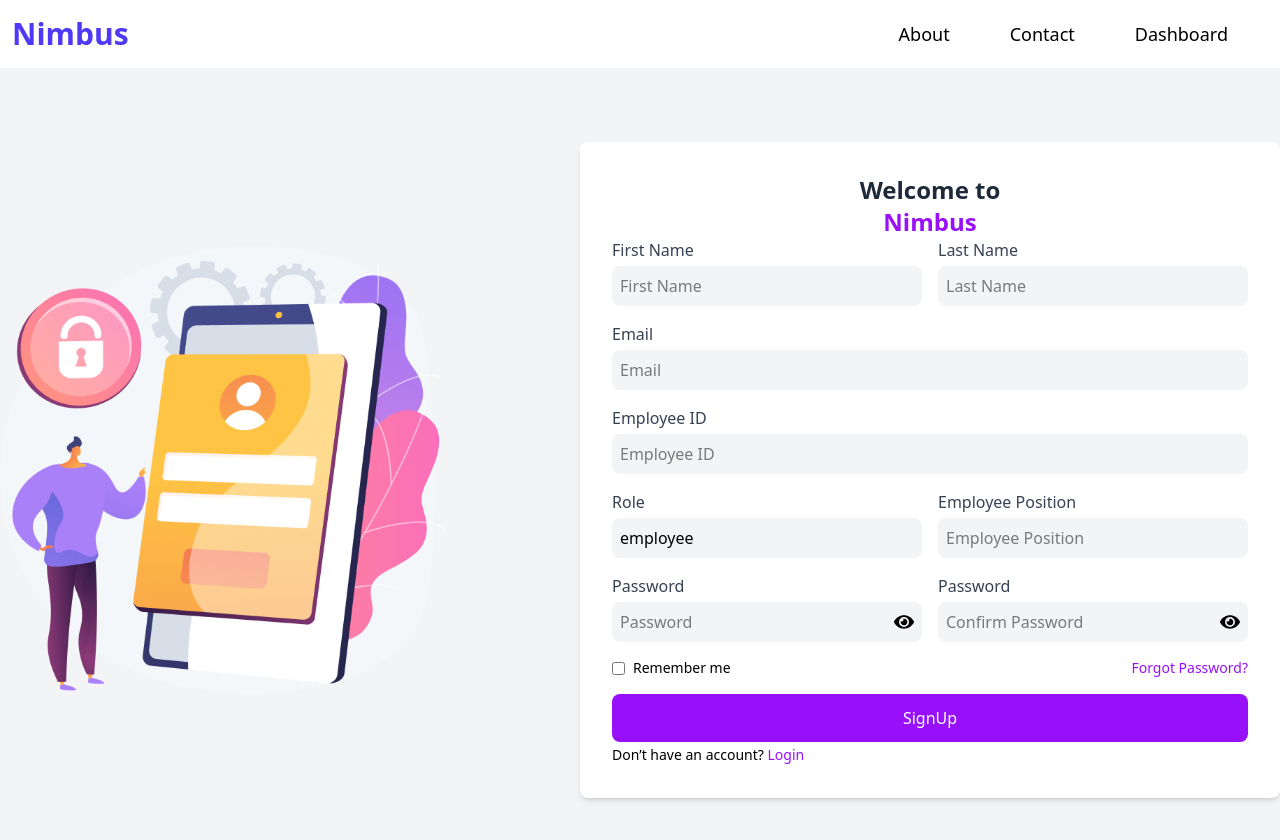
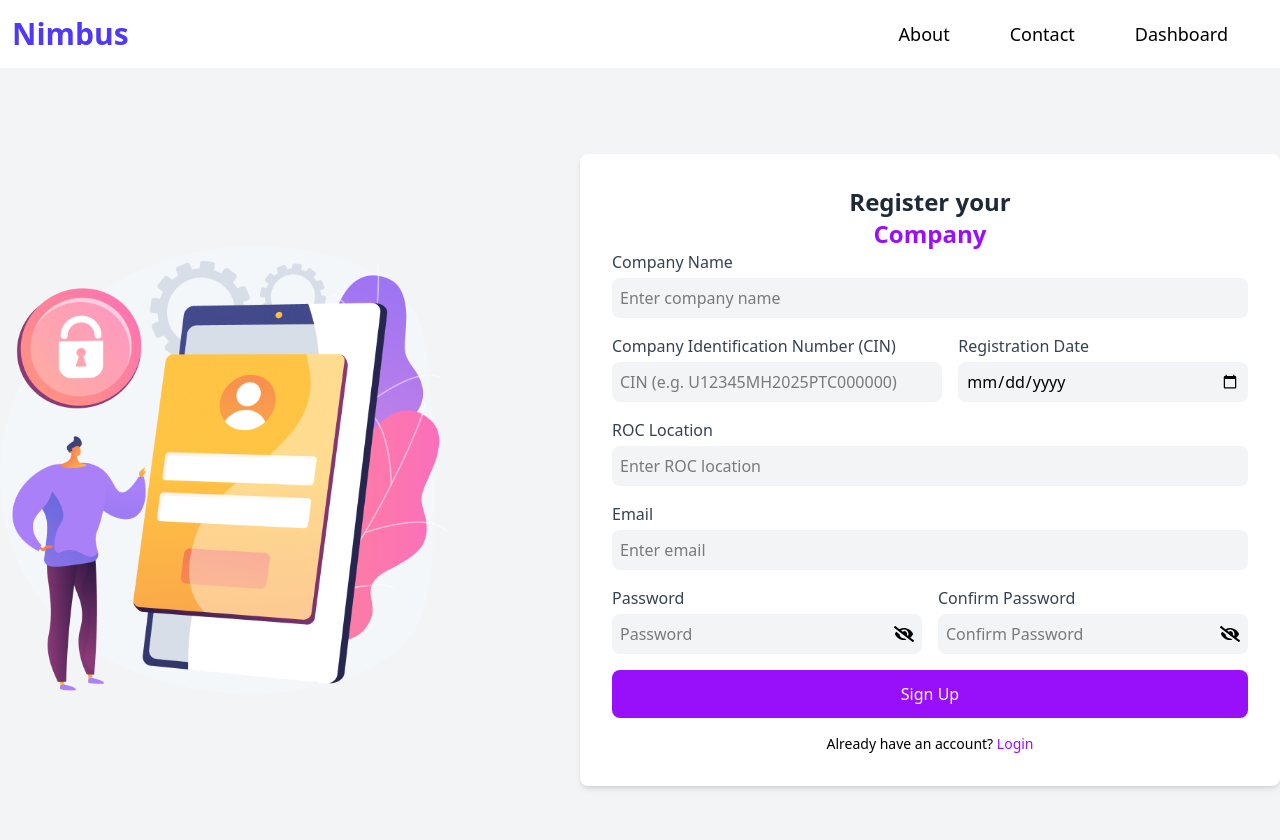
Before and after one commit to RohitMangale/Nimbus, a React (Vite) app in the folder frontend/: page /signup in a window 1280 px wide. Shown: the top 840 px of the page. Built offline with nearby package versions, Linux system fonts and the light colour scheme; a web font is replaced by a local one.

Commit message:
Login & Signup

```diff
--- a/frontend/src/pages/Login.jsx
+++ b/frontend/src/pages/Login.jsx
@@ -1,4 +1,3 @@
-// src/pages/Login.jsx
 import { useState } from 'react';
 import axios from "axios";
 import illustration from '../assets/imgs/loginIllustration.png';
@@ -13,7 +12,9 @@ const Login = () => {
   const [form, setForm] = useState({
     email: "",
     password: "",
+    role: "employee", // default role
   });
+
   const dispatch = useDispatch();
   const navigate = useNavigate();
 
@@ -23,16 +24,23 @@ const Login = () => {
 
   const handleSubmit = async (e) => {
     e.preventDefault();
+    try {
+      const res = await axios.post("http://localhost:5000/auth/login", {
+        email: form.email,
+        password: form.password,
+        userType: form.role,
+      });
 
-    try {
-      const res = await axios.post("http://localhost:5000/auth/login", form);
       const token = res.data.token;
-      console.log(res.data);
-      const user = res.data.user; // Extract user details from response
+      const user = res.data.user;
+
       dispatch(setCredentials({ user, token }));
       localStorage.setItem("token", token);
       toast.success("Login successful!");
-      navigate('/userDashboard');
+
+      // Redirect based on role
+      navigate('/Dashboard');
+
     } catch (err) {
       toast.error(err.response?.data?.error || "Login failed");
     }
@@ -48,24 +56,6 @@ const Login = () => {
           <h2 className="text-2xl font-semibold text-gray-800 text-center">
             Welcome to <br /> <span className="text-purple-600 font-bold">Nimbus</span>
           </h2>
-
-          {/* Social Login Buttons */}
-          {/* <div className="mt-6">
-            <button className="flex items-center w-full p-3 border rounded-lg mb-3 hover:bg-gray-100">
-              <img src="https://www.svgrepo.com/show/355037/google.svg" alt="Google" className="w-5 h-5 mr-3" />
-              Login with Google
-            </button>
-            <button className="flex items-center w-full p-3 border rounded-lg hover:bg-gray-100">
-              <img src="https://www.svgrepo.com/show/355061/facebook.svg" alt="Facebook" className="w-5 h-5 mr-3" />
-              Login with Facebook
-            </button>
-          </div>
-
-          <div className="flex items-center my-4">
-            <hr className="flex-grow border-gray-300" />
-            <span className="px-2 text-gray-500">OR</span>
-            <hr className="flex-grow border-gray-300" />
-          </div> */}
 
           {/* Email Input */}
           <div className="mb-4">
@@ -104,6 +94,20 @@ const Login = () => {
             </div>
           </div>
 
+          {/* Role Selection */}
+          <div className="mb-4">
+            <label className="text-gray-700 font-medium">Login as</label>
+            <select
+              name="role"
+              value={form.role}
+              onChange={handleChange}
+              className="w-full mt-1 p-2 rounded-lg bg-gray-100"
+            >
+              <option value="employee">Employee</option>
+              <option value="company">Company (Admin)</option>
+            </select>
+          </div>
+
           {/* Remember Me & Forgot Password */}
           <div className="flex justify-between items-center text-sm mb-4">
             <label className="flex items-center">
--- a/frontend/src/pages/Signup.jsx
+++ b/frontend/src/pages/Signup.jsx
@@ -1,217 +1,243 @@
 import React, { useState } from "react";
 import axios from "axios";
-import illustration  from '../assets/imgs/loginIllustration.png'
-import { Link, Navigate, useNavigate } from "react-router-dom";
-import { FaEye, FaIdCard, FaKey } from "react-icons/fa";
-import { MdEmail } from "react-icons/md";
+import illustration from "../assets/imgs/loginIllustration.png";
+import { Link, useNavigate } from "react-router-dom";
+import { FaEye, FaEyeSlash } from "react-icons/fa";
 
 const Signup = () => {
+  const [showPassword, setShowPassword] = useState(false);
+  const [showConfirmPassword, setShowConfirmPassword] = useState(false);
+
   const [form, setForm] = useState({
-        emp_id: "",
-        first_name: "",
-        last_name: "",
+    name: "",
     email: "",
     password: "",
+    cin: "",
+    registration_date: "",
+    roc_location: "",
     confirmPassword: "",
-        job_post: "",
-        role: "employee", // Default role
   });
+
   const navigate = useNavigate();
   const [message, setMessage] = useState("");
 
   const handleChange = (e) => {
     setForm({ ...form, [e.target.name]: e.target.value });
   };
-
   const handleSubmit = async (e) => {
     e.preventDefault();
+
+    // Frontend-only password match check
     if (form.password !== form.confirmPassword) {
-            setMessage("Passwords do not match!");
+      setMessage("Passwords do not match");
       return;
     }
 
+    const formData = {
+      name: form.name,
+      email: form.email,
+      password: form.password,
+      confirmPassword: form.confirmPassword,
+      cin: form.cin,
+      registration_date: form.registration_date,
+      roc_location: form.roc_location,
+    };
+
     try {
-            const res = await axios.post("http://localhost:5000/auth/signup", form);
+      const res = await axios.post("http://localhost:5000/auth/signup", formData);
       setMessage(res.data.message);
-            if (res.data.success) {
+
+      if (res.data.message === "Company registered successfully!") {
         setForm({
-                    emp_id: "",
-                    first_name: "",
-                    last_name: "",
+          name: "",
+          cin: "",
+          registration_date: "",
+          roc_location: "",
           email: "",
           password: "",
-                    confirmPassword: "",
-                    job_post: "",
-                    role: "employee", // Default role
+          confirmPassword: "", // Reset frontend-only field too
         });
-                navigate('/login');
+        navigate("/login");
       }
-
     } catch (err) {
+      console.error("Signup error:", err.response);
       setMessage(err.response?.data?.error || "Signup failed");
     }
   };
 
   return (
-
-
-
-    <div className=" flex justify-center h-full   bg-gray-100 ">
-        <div className="widthContainer flex min-h-screen gap-5 flex-row h-full items-center justify-between ">
-
-        <div className="max-w-md w-full ">
-            <img src={illustration} alt="" className=' h-full w-full' />
-
+    <div className="flex justify-center h-full bg-gray-100">
+      <div className="widthContainer flex min-h-screen gap-5 flex-row items-center justify-between">
+        <div className="max-w-md w-full">
+          <img src={illustration} alt="" className="h-full w-full" />
         </div>
-      <form onSubmit={handleSubmit} className="bg-white p-8 rounded-lg  shadow-md h- min-w-[500px] max-w-[700px] w-[100%]">
+        <form
+          onSubmit={handleSubmit}
+          className="bg-white p-8 rounded-lg shadow-md min-w-[500px] max-w-[700px] w-full"
+        >
           <h2 className="text-2xl font-semibold text-gray-800 text-center">
-          Welcome to <br /> <span className="text-purple-600 font-bold">Nimbus</span>
+            Register your <br />{" "}
+            <span className="text-purple-600 font-bold">Company</span>
           </h2>
 
+          {/* Company Name */}
+          <div className="mb-4">
+            <label className="text-gray-700 font-medium">Company Name</label>
+            <input
+              type="text"
+              name="name"
+              className="bg-gray-100 p-2 w-full rounded-lg mt-1 outline-none"
+              placeholder="Enter company name"
+              value={form.name}
+              onChange={handleChange}
+              required
+            />
+          </div>
 
-        <div className="flex flex-row gap-4 flex-1  ">
-               {/* First Name */}
+          {/* CIN and Registration Date */}
+          <div className="flex flex-row gap-4 flex-1">
+            {/* CIN Input */}
             <div className="mb-4 flex-grow-1">
-          <label className="text-gray-700 font-medium">First Name</label>
+              <label className="text-gray-700 font-medium">
+                Company Identification Number (CIN)
+              </label>
               <div className="flex items-center bg-gray-100 p-2 rounded-lg mt-1">
-
                 <input
-              type="text" name="first_name"
+                  type="text"
+                  name="cin"
+                  maxLength={21}
+                  pattern="[A-Za-z0-9]{1,21}"
+                  title="CIN must be alphanumeric and up to 21 characters"
                   className="bg-transparent flex-1 outline-none"
-              placeholder="First Name" value={form.first_name} onChange={handleChange} required
-
+                  placeholder="CIN (e.g. U12345MH2025PTC000000)"
+                  value={form.cin}
+                  onChange={handleChange}
+                  required
                 />
               </div>
             </div>
-        {/* Last Name */}
+
+            {/* Registration Date */}
+            <div className="mb-4">
+              <label className="text-gray-700 font-medium">
+                Registration Date
+              </label>
+              <input
+                type="date"
+                name="registration_date"
+                className="bg-gray-100 p-2 w-full rounded-lg mt-1 outline-none"
+                value={form.registration_date}
+                onChange={handleChange}
+                required
+              />
+            </div>
+          </div>
+
+          {/* ROC Location */}
+          <div className="mb-4">
+            <label className="text-gray-700 font-medium">ROC Location</label>
+            <input
+              type="text"
+              name="roc_location"
+              className="bg-gray-100 p-2 w-full rounded-lg mt-1 outline-none"
+              placeholder="Enter ROC location"
+              value={form.roc_location}
+              onChange={handleChange}
+              required
+            />
+          </div>
+
+          {/* Email */}
+          <div className="mb-4">
+            <label className="text-gray-700 font-medium">Email</label>
+            <input
+              type="email"
+              name="email"
+              className="bg-gray-100 p-2 w-full rounded-lg mt-1 outline-none"
+              placeholder="Enter email"
+              value={form.email}
+              onChange={handleChange}
+              required
+            />
+          </div>
+          {/* Password and Confirm Password */}
+          <div className="flex flex-row gap-4 flex-1">
+            {/* Password */}
             <div className="mb-4 flex-grow-1">
-          <label className="text-gray-700 font-medium">Last Name</label>
+              <label className="text-gray-700 font-medium">Password</label>
               <div className="flex items-center bg-gray-100 p-2 rounded-lg mt-1">
+                <input
+                  type={showPassword ? "text" : "password"}
+                  name="password"
+                  placeholder="Password"
+                  value={form.password}
+                  onChange={handleChange}
+                  className="bg-transparent flex-1 outline-none"
+                  required
+                />
+                <button
+                  type="button"
+                  onClick={() => setShowPassword(!showPassword)}
+                >
+                  {showPassword ? (
+                    <FaEye className="w-5 h-5 cursor-pointer" />
+                  ) : (
+                    <FaEyeSlash className="w-5 h-5 cursor-pointer" />
+                  )}
+                </button>
+              </div>
+            </div>
 
+            {/* Confirm Password */}
+            <div className="mb-4 flex-grow-1">
+              <label className="text-gray-700 font-medium">
+                Confirm Password
+              </label>
+              <div className="flex items-center bg-gray-100 p-2 rounded-lg mt-1">
                 <input
-              type="text" name="last_name"
+                  type={showConfirmPassword ? "text" : "password"}
+                  name="confirmPassword"
+                  placeholder="Confirm Password"
+                  value={form.confirmPassword}
+                  onChange={handleChange}
                   className="bg-transparent flex-1 outline-none"
-              placeholder="Last Name" value={form.last_name} onChange={handleChange} required
-
+                  required
                 />
+                <button
+                  type="button"
+                  onClick={() => setShowConfirmPassword(!showConfirmPassword)}
+                >
+                  {showConfirmPassword ? (
+                    <FaEye className="w-5 h-5 cursor-pointer" />
+                  ) : (
+                    <FaEyeSlash className="w-5 h-5 cursor-pointer" />
+                  )}
+                </button>
               </div>
             </div>
           </div>
 
+          {message && (
+            <p className="w-auto p-2 font-bold text-green-500 my-2 text-center text-2xl">
+              {message}
+            </p>
+          )}
+          <button
+            type="submit"
+            className="w-full cursor-pointer bg-purple-600 text-white p-3 rounded-lg hover:bg-purple-700"
+          >
+            Sign Up
+          </button>
 
-
-        {/* Email Input */}
-        <div className="mb-4">
-          <label className="text-gray-700 font-medium">Email</label>
-          <div className="flex items-center bg-gray-100 p-2 rounded-lg mt-1">
-            {/* <MdEmail className="w-5 h-5 mr-3" /> */}
-            <input
-              type="email" name="email"
-              className="bg-transparent flex-1 outline-none"
-              placeholder="Email" value={form.email} onChange={handleChange} required
-
-            />
-          </div>
-        </div>
-        {/* Emp ID */}
-        <div className="mb-4 flex-grow-1">
-          <label className="text-gray-700 font-medium">Employee ID</label>
-          <div className="flex items-center bg-gray-100 p-2 rounded-lg mt-1">
-            {/* <FaIdCard className="w-5 h-5 mr-3" /> */}
-            <input
-              type="text" name="emp_id"
-              className="bg-transparent flex-1 outline-none"
-              placeholder="Employee ID" value={form.emp_id} onChange={handleChange} required
-
-            />
-          </div>
-        </div>
-        {/*  */}
-        <div className="flex flex-row gap-4 flex-1  ">
-        <div className="mb-4  flex-grow-1 ">
-          <label className="text-gray-700 font-medium">Role</label>
-          <div className="flex items-center bg-gray-100 p-2 rounded-lg mt-1">
-
-            <input
-              type="text" name="role"
-              className="bg-transparent flex-1 outline-none"
-              placeholder="role" value={form.role} onChange={handleChange} required
-
-            />
-          </div>
-        </div>
-        <div className="mb-4  flex-grow-1 ">
-          <label className="text-gray-700 font-medium">Employee Position</label>
-          <div className="flex items-center bg-gray-100 p-2 rounded-lg mt-1">
-
-            <input
-              type="text" name="job_post"
-              className="bg-transparent flex-1 outline-none"
-              placeholder="Employee Position" value={form.job_post} onChange={handleChange} required
-
-            />
-          </div>
-        </div>
-        </div>
-        <div className="flex flex-row gap-4 flex-1  ">
-
-        {/* Password Input */}
-        <div className="mb-4 flex-grow-1">
-          <label className="text-gray-700 font-medium">Password</label>
-          <div className="flex items-center bg-gray-100 p-2 rounded-lg mt-1">
-            {/* <FaKey  className="w-5 h-5 mr-3" /> */}
-            <input
-              type="password"
-              name="password"
-              placeholder="Password" value={form.password} onChange={handleChange} required
-              className="bg-transparent flex-1 outline-none"
-            />
-            <button>
-              <FaEye alt="Show Password" className="w-5 h-5" />
-            </button>
-          </div>
-        </div>
-
-        <div className="mb-4 flex-grow-1">
-          <label className="text-gray-700 font-medium">Password</label>
-          <div className="flex items-center bg-gray-100 p-2 rounded-lg mt-1">
-            {/* <FaKey className="w-5 h-5 mr-3" /> */}
-            <input
-              type="password"
-              name="confirmPassword"
-              placeholder="Confirm Password" value={form.confirmPassword} onChange={handleChange} required
-              className="bg-transparent flex-1 outline-none"
-            />
-            <button>
-              <FaEye alt="Show Password" className="w-5 h-5" />
-            </button>
-          </div>
-        </div>
-        </div>
-        {/* Remember Me & Forgot Password */}
-        <div className="flex   justify-between items-center text-sm mb-4">
-          <label className="flex items-center">
-            <input type="checkbox" className="mr-2" />
-            Remember me
-          </label>
-          <a href="#" className="text-purple-600 hover:underline">Forgot Password?</a>
-        </div>
-
-        {/* Login Button */}
-        {message && <p className='w-auto p-2 font-bold  text-green-500  my-2 text-center  text-2xl '  >{message}</p>}
-        <button type="submit" className="w-full bg-purple-600 text-white p-3 rounded-lg hover:bg-purple-700">
-          SignUp
-        </button>
-            {/* {token && <p  className='w-auto p-2 font-bold  text-red-500  my-2 ' >Token: {token}</p>} */}
-        {/* Register Link */}
-        <Link to='/login' className="text-center text-sm mt-4">
-          Don’t have an account? <a href="#" className="text-purple-600 font-medium hover:underline">Login</a>
+          <Link to="/login" className="text-center text-sm mt-4 block">
+            Already have an account?{" "}
+            <span className="text-purple-600 font-medium hover:underline">
+              Login
+            </span>
           </Link>
         </form>
       </div>
     </div>
-
-
   );
 };
 
--- a/frontend/src/routes/RoleProtectedRoute.jsx
+++ b/frontend/src/routes/RoleProtectedRoute.jsx
@@ -10,7 +10,7 @@ const RoleProtectedRoute = ({ allowedRoles, redirectPath = "/login" }) => {
     // Not logged in: redirect to login
     return <Navigate to={redirectPath} replace />;
   }
-  if (!allowedRoles.includes(user?.role)) {
+  if (!allowedRoles.includes(user?.role_id)) {
     // Logged in but role is not allowed: redirect to an unauthorized page
     return <Navigate to="/unauthorized" replace />;
   }
--- a/frontend/src/routes/Routerr.jsx
+++ b/frontend/src/routes/Routerr.jsx
@@ -23,6 +23,7 @@ const Routerr = () => {
       <Route path="/signup" element={<Signup />} />
     </Route>
 
+      {/* <Route path="/companyAuth" element={<CompanyAuth />} /> */}
 
     {/* Unauthorized page */}
     <Route path="/unauthorized" element={<UnAuthorized />} />
@@ -30,9 +31,9 @@ const Routerr = () => {
     {/* Routes allowed to all authorized personnel */}
     <Route element={<RoleProtectedRoute allowedRoles={["employee", "admin", "manager", "technician", "staff"]} />}  >
       <Route path="/orders" element={<Order />} />
+      <Route path="/dashboard" element={<Dashboard />} />
     </Route>
       {/* <Route path="/inventory" element={<Items />} /> */}
-      <Route path="/dashboard" element={<Dashboard />} />
 
     {/* Routes allowed to only admin and manager */}
     <Route  element={<RoleProtectedRoute allowedRoles={["admin", "manager"]} />} >
```
Also changed, not shown: 2 other files (tests, documents, lock files or other folders). Lines whose indentation alone changed are shown as unchanged.
